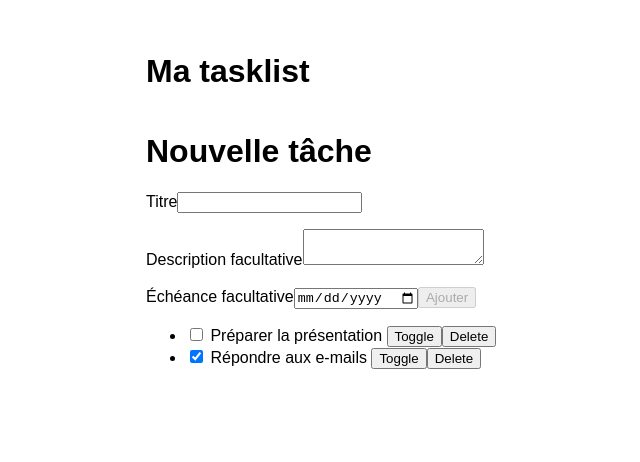
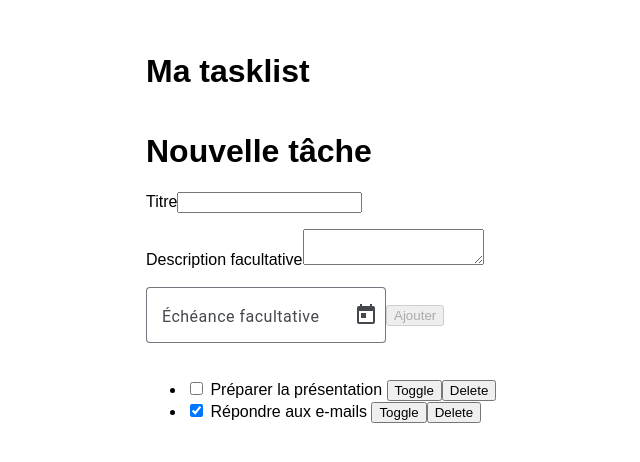
Before and after one commit to AyXxos/to-do-list-angular, an Angular app: page / in a window 1280 px wide. Shown: the top 462 px of the page, without its empty margins (134-774 px from the left). Built offline with nearby package versions, Linux system fonts and the light colour scheme.

Commit message:
/Add : Angular materials /Style : Ang Mat date picker

```diff
--- a/package.json
+++ b/package.json
@@ -12,10 +12,13 @@
   "private": true,
   "packageManager": "npm@11.19.0",
   "dependencies": {
+    "@angular/animations": "^22.2.2",
+    "@angular/cdk": "^22.2.2",
     "@angular/common": "^22.2.0",
     "@angular/compiler": "^22.2.0",
     "@angular/core": "^22.2.0",
     "@angular/forms": "^22.2.0",
+    "@angular/material": "^22.2.2",
     "@angular/platform-browser": "^22.2.0",
     "@angular/platform-server": "^22.2.0",
     "@angular/router": "^22.2.0",
--- a/src/app/components/task-form/task-form.html
+++ b/src/app/components/task-form/task-form.html
@@ -14,8 +14,20 @@
     <textarea id="description" formControlName="description"></textarea>
     <br>
     <br>
-    <label for="due">Échéance facultative</label>
-    <input id="due" type="date" formControlName="dueDate">
+    <mat-form-field appearance="outline">
+        <mat-label>Échéance facultative</mat-label>
+        <input
+            matInput
+            [matDatepicker]="dueDatePicker"
+            formControlName="dueDate"
+            id="due"
+        >
+        <mat-datepicker-toggle
+            matIconSuffix
+            [for]="dueDatePicker"
+        />
+        <mat-datepicker #dueDatePicker />
+    </mat-form-field>
 
     <button type="submit" [disabled]="form.invalid">
         Ajouter
--- a/src/app/components/task-form/task-form.ts
+++ b/src/app/components/task-form/task-form.ts
@@ -3,9 +3,20 @@ import { FormControl, FormGroup,
   ReactiveFormsModule, Validators }
   from '@angular/forms';
 import { TaskStorage } from '../../services/task-storage';
+import { MatDatepickerModule } from '@angular/material/datepicker';
+import { MatFormFieldModule } from '@angular/material/form-field';
+import { MatInputModule } from '@angular/material/input';
+import { MatNativeDateModule } from '@angular/material/core';
+
 @Component({
   selector: 'app-task-form', standalone: true,
-  imports: [ReactiveFormsModule],
+  imports: [
+    ReactiveFormsModule,
+    MatDatepickerModule,
+    MatFormFieldModule,
+    MatInputModule,
+    MatNativeDateModule,
+  ],
   templateUrl: './task-form.html'
 })
 export class TaskForm {
@@ -17,7 +28,7 @@ export class TaskForm {
         Validators.minLength(3)]
     }),
     description: new FormControl('', { nonNullable: true }),
-    dueDate: new FormControl('', { nonNullable: true }),
+    dueDate: new FormControl<Date | null>(null),
     done: new FormControl(false, { nonNullable: true }),
     createdAt: new FormControl(new Date(), { nonNullable: true }),
     updatedAt: new FormControl(new Date(), { nonNullable: true })
@@ -28,8 +39,17 @@ export class TaskForm {
       this.taskStorage.addTask({
         title: taskData.title,
         description: taskData.description,
-        dueDate: taskData.dueDate || undefined,
+        dueDate: taskData.dueDate
+          ? this.formatDate(taskData.dueDate)
+          : undefined,
       });
     }
   }
+
+  private formatDate(date: Date): string {
+    const year = date.getFullYear();
+    const month = String(date.getMonth() + 1).padStart(2, '0');
+    const day = String(date.getDate()).padStart(2, '0');
+    return `${year}-${month}-${day}`;
+  }
 }
--- a/src/styles.css
+++ b/src/styles.css
@@ -1 +1,2 @@
 /* You can add global styles to this file, and also import other style files */
+@import '@angular/material/prebuilt-themes/azure-blue.css';
```
Also changed, not shown: 2 other files (tests, documents, lock files or other folders).
